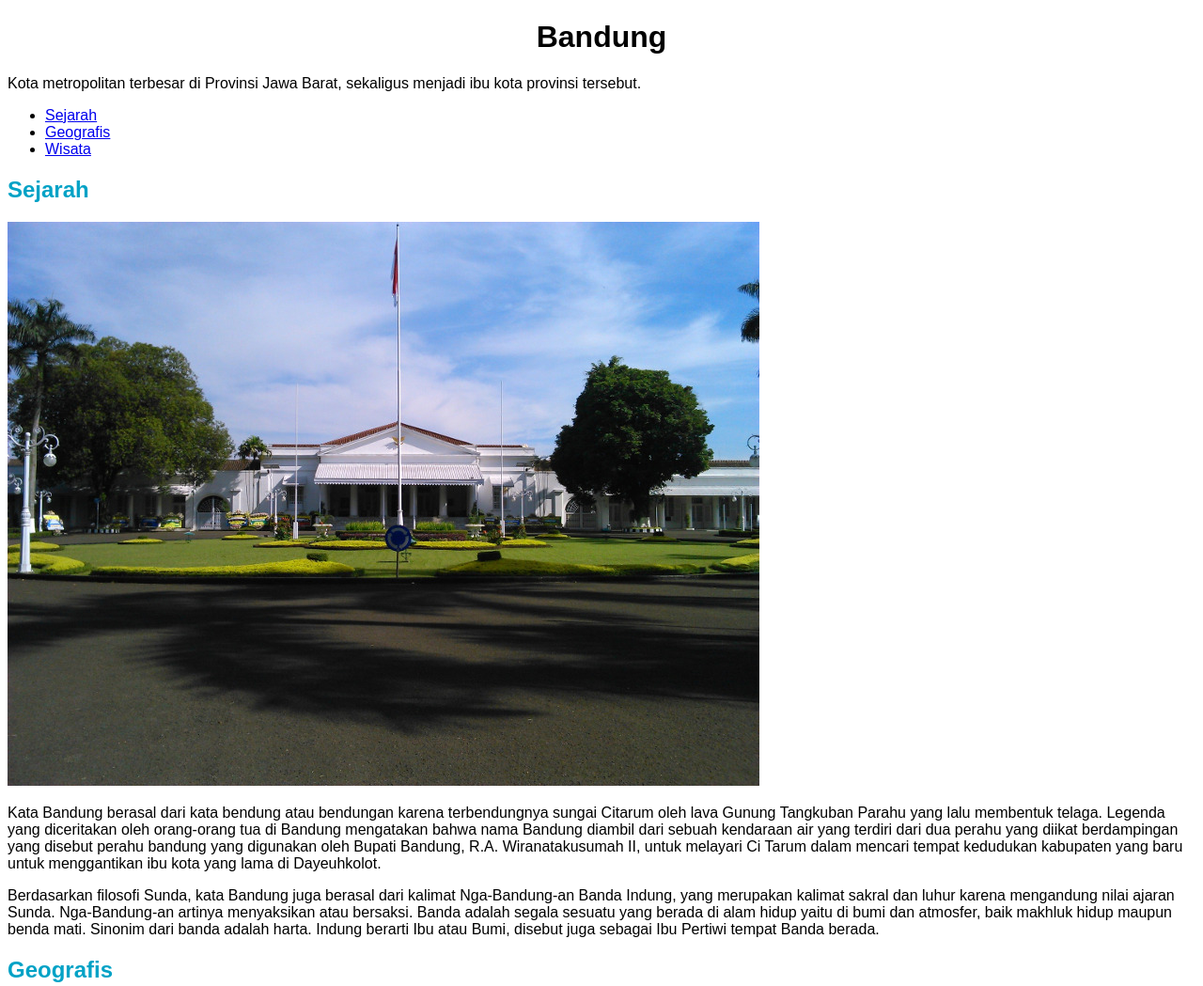
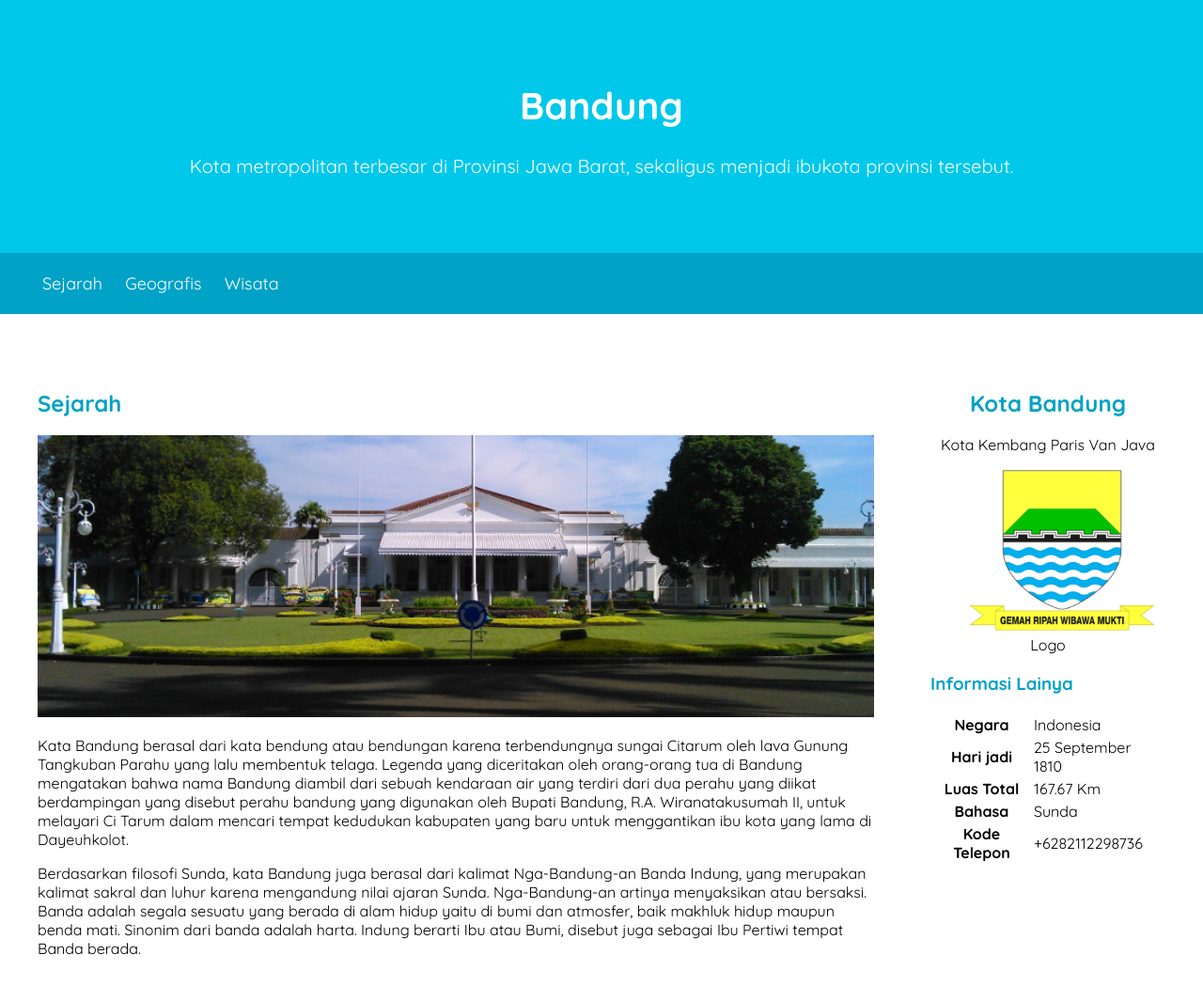
Before and after one commit to akbrhdie123/dicoding-be-fe, a plain HTML site: page Front-End Web/a123-webdasar-labs-102-identifikasi-elemen-halaman-profil/a123-webdasar-labs-102-identifikasi-elemen-halaman-profil/halaman-profil-bandung/index.html in a window 1280 px wide. Shown: the top 1049 px of the page at 94% size. Drawn offline with Linux system fonts and the light colour scheme.

Commit message:
perubahan dan penambahan configuras file css

```diff
--- a/Front-End Web/a123-webdasar-labs-102-identifikasi-elemen-halaman-profil/a123-webdasar-labs-102-identifikasi-elemen-halaman-profil/halaman-profil-bandung/index.html
+++ b/Front-End Web/a123-webdasar-labs-102-identifikasi-elemen-halaman-profil/a123-webdasar-labs-102-identifikasi-elemen-halaman-profil/halaman-profil-bandung/index.html
@@ -1,17 +1,32 @@
 <!DOCTYPE html>
 <html>
   <head>
-    <meta charset="utf-8" />
+    <meta charset="utf-8">
+    <meta name="viewport" content="width=device-width, initial-scale=1">
     <title>Halaman Profil Bandung</title>
-    <link rel="stylesheet" href="/assets/style/style.css">
+
+    <!-- Css Link -->
+    <link rel="stylesheet" href="/Front-End Web/assets/style/style.css" />
+
+    <!-- My Google Fonts -->
+
+    <link rel="preconnect" href="https://fonts.googleapis.com" />
+    <link rel="preconnect" href="https://fonts.gstatic.com" crossorigin />
+    <link
+      href="https://fonts.googleapis.com/css2?family=Quicksand:wght@400;700&display=swap"
+      rel="stylesheet"
+    />
   </head>
 
-  <h1 style="text-align: center;">Bandung</h1>
+  <body>
+    <header>
+      <div class="jumbotron">
+        <h1>Bandung</h1>
       <p>
-    Kota metropolitan terbesar di Provinsi Jawa Barat, sekaligus menjadi ibu
-    kota provinsi tersebut.
+        Kota metropolitan terbesar di Provinsi Jawa Barat, sekaligus menjadi
+        ibukota provinsi tersebut.
       </p>
-
+      </div>
       <nav>
         <ul>
           <li>
@@ -25,92 +40,95 @@
           </li>
         </ul>
       </nav>
-
-  <body>
+    </header>
 
     <main>
+
       <!-- Konten Artikel -->
+
       <div id="content">
-        <article id="Sejarah">
+        <article id="Sejarah" class="card">
           <h2>Sejarah</h2>
-          <img src="/assets/history.jpg" alt="history" />
+          <img src="/Front-End Web/assets/history.jpg" alt="history" class="feature-image" />
           <p>
-            Kata Bandung berasal dari kata bendung atau bendungan karena terbendungnya
-            sungai Citarum oleh lava Gunung Tangkuban Parahu yang lalu membentuk
-            telaga. Legenda yang diceritakan oleh orang-orang tua di Bandung
-            mengatakan bahwa nama Bandung diambil dari sebuah kendaraan air yang
-            terdiri dari dua perahu yang diikat berdampingan yang disebut perahu
-            bandung yang digunakan oleh Bupati Bandung, R.A. Wiranatakusumah II, untuk
-            melayari Ci Tarum dalam mencari tempat kedudukan kabupaten yang baru untuk
-            menggantikan ibu kota yang lama di Dayeuhkolot.
+            Kata Bandung berasal dari kata bendung atau bendungan karena
+            terbendungnya sungai Citarum oleh lava Gunung Tangkuban Parahu yang
+            lalu membentuk telaga. Legenda yang diceritakan oleh orang-orang tua
+            di Bandung mengatakan bahwa nama Bandung diambil dari sebuah
+            kendaraan air yang terdiri dari dua perahu yang diikat berdampingan
+            yang disebut perahu bandung yang digunakan oleh Bupati Bandung, R.A.
+            Wiranatakusumah II, untuk melayari Ci Tarum dalam mencari tempat
+            kedudukan kabupaten yang baru untuk menggantikan ibu kota yang lama
+            di Dayeuhkolot.
           </p>
 
           <p>
             Berdasarkan filosofi Sunda, kata Bandung juga berasal dari kalimat
             Nga-Bandung-an Banda Indung, yang merupakan kalimat sakral dan luhur
-            karena mengandung nilai ajaran Sunda. Nga-Bandung-an artinya menyaksikan
-            atau bersaksi. Banda adalah segala sesuatu yang berada di alam hidup yaitu
-            di bumi dan atmosfer, baik makhluk hidup maupun benda mati. Sinonim dari
-            banda adalah harta. Indung berarti Ibu atau Bumi, disebut juga sebagai Ibu
-            Pertiwi tempat Banda berada.
+            karena mengandung nilai ajaran Sunda. Nga-Bandung-an artinya
+            menyaksikan atau bersaksi. Banda adalah segala sesuatu yang berada
+            di alam hidup yaitu di bumi dan atmosfer, baik makhluk hidup maupun
+            benda mati. Sinonim dari banda adalah harta. Indung berarti Ibu atau
+            Bumi, disebut juga sebagai Ibu Pertiwi tempat Banda berada.
           </p>
         </article>
 
-        <article id="Geografis">
+        <article id="Geografis" class="card">
           <h2>Geografis</h2>
-          <img src="/assets/geografis.jpg" alt="geografis" />
+          <img src="/Front-End Web/assets/geografis.jpg" alt="geografis" class="feature-image" />
           <p>
             Kota Bandung dikelilingi oleh pegunungan, sehingga bentuk morfologi
-            wilayahnya bagaikan sebuah mangkok raksasa, secara geografis kota ini
-            terletak di tengah-tengah provinsi Jawa Barat, serta berada pada
-            ketinggian ±768 m di atas permukaan laut, dengan titik tertinggi di berada
-            di sebelah utara dengan ketinggian 1.050 meter di atas permukaan laut dan
-            sebelah selatan merupakan kawasan rendah dengan ketinggian 675 meter di
-            atas permukaan laut.
+            wilayahnya bagaikan sebuah mangkok raksasa, secara geografis kota
+            ini terletak di tengah-tengah provinsi Jawa Barat, serta berada pada
+            ketinggian ±768 m di atas permukaan laut, dengan titik tertinggi di
+            berada di sebelah utara dengan ketinggian 1.050 meter di atas
+            permukaan laut dan sebelah selatan merupakan kawasan rendah dengan
+            ketinggian 675 meter di atas permukaan laut.
           </p>
 
           <p>
-            Kota Bandung dialiri dua sungai utama, yaitu Sungai Cikapundung dan Sungai
-            Citarum beserta anak-anak sungainya yang pada umumnya mengalir ke arah
-            selatan dan bertemu di Sungai Citarum. Dengan kondisi yang demikian,
-            Bandung selatan sangat rentan terhadap masalah banjir terutama pada musim
-            hujan.
+            Kota Bandung dialiri dua sungai utama, yaitu Sungai Cikapundung dan
+            Sungai Citarum beserta anak-anak sungainya yang pada umumnya
+            mengalir ke arah selatan dan bertemu di Sungai Citarum. Dengan
+            kondisi yang demikian, Bandung selatan sangat rentan terhadap
+            masalah banjir terutama pada musim hujan.
           </p>
         </article>
 
-        <article id="Wisata">
+        <article id="Wisata" class="card">
           <h2>Wisata</h2>
           <p>
-            Sejak dibukanya Jalan Tol Cipularang, kota Bandung telah menjadi tujuan
-            utama dalam menikmati liburan akhir pekan terutama dari masyarakat yang
-            berasal dari Jakarta sekitarnya. Selain menjadi kota wisata belanja, kota
-            Bandung juga dikenal dengan sejumlah besar bangunan lama berarsitektur
-            peninggalan Belanda.
+            Sejak dibukanya Jalan Tol Cipularang, kota Bandung telah menjadi
+            tujuan utama dalam menikmati liburan akhir pekan terutama dari
+            masyarakat yang berasal dari Jakarta sekitarnya. Selain menjadi kota
+            wisata belanja, kota Bandung juga dikenal dengan sejumlah besar
+            bangunan lama berarsitektur peninggalan Belanda.
           </p>
 
           <section>
             <h3>Farm House Lembang</h3>
-            <img src="/assets/farm-house.jpg" alt="farm-house" />
+            <img src="/Front-End Web/assets/farm-house.jpg" alt="farm-house" class="feature-image" />
             <p>
-              Berada di jalur utama Bandung-Lembang, Farm House menjadi objek wisata
-              yang tidak pernah sepi pengunjung. Selain karena letaknya strategis,
-              kawasan ini juga menghadirkan nuansa wisata khas Eropa. Semua itu
-              diterapkan dalam bentuk spot swafoto Instagramable.
+              Berada di jalur utama Bandung-Lembang, Farm House menjadi objek
+              wisata yang tidak pernah sepi pengunjung. Selain karena letaknya
+              strategis, kawasan ini juga menghadirkan nuansa wisata khas Eropa.
+              Semua itu diterapkan dalam bentuk spot swafoto Instagramable.
             </p>
           </section>
 
           <section>
             <h3>Observatorium Bosscha</h3>
-            <img src="/assets/bosscha.jpg" alt="bosscha" />
+            <img src="/Front-End Web/assets/bosscha.jpg" alt="bosscha" class="feature-image" />
             <p>
-              Memiliki beberapa teleskop, antara lain, Refraktor Ganda Zeiss, Schmidt
-              Bimasakti, Refraktor Bamberg, Cassegrain GOTO, dan Teleskop Surya.
-              Refraktor Ganda Zeiss adalah jenis teleskop terbesar untuk meneropong
-              bintang. Benda ini diletakkan pada atap kubah sehingga saat teropong
-              digunakan, atap tersebut harus dibuka. Observatorium Bosscha boleh
-              dikunjungi oleh siapapun, tanpa tiket. Namun, bagi yang ingin menggunakan
-              teleskop Zeiss, wajib mendaftarkan diri. Untuk instansi atau lembaga
-              pendidikan, diberikan jadwal hari Selasa sampai Jumat. Sementara itu,
+              Memiliki beberapa teleskop, antara lain, Refraktor Ganda Zeiss,
+              Schmidt Bimasakti, Refraktor Bamberg, Cassegrain GOTO, dan
+              Teleskop Surya. Refraktor Ganda Zeiss adalah jenis teleskop
+              terbesar untuk meneropong bintang. Benda ini diletakkan pada atap
+              kubah sehingga saat teropong digunakan, atap tersebut harus
+              dibuka. Observatorium Bosscha boleh dikunjungi oleh siapapun,
+              tanpa tiket. Namun, bagi yang ingin menggunakan teleskop Zeiss,
+              wajib mendaftarkan diri. Untuk instansi atau lembaga pendidikan,
+              diberikan jadwal hari Selasa sampai Jumat. Sementara itu,
               kunjungan individu dibuka setiap hari Sabtu.
             </p>
           </section>
@@ -118,15 +136,14 @@
       </div>
 
       <!-- Konten Samping -->
-
         <aside>
-          <article>
+          <article class="profile card">
             <header>
               <h2>Kota Bandung</h2>
               <p>Kota Kembang Paris Van Java</p>
               <figure>
-                <img src="/assets/Bandung_coa.png" alt="">
-                <figcaption>Lambang</figcaption>
+                <img src="/Front-End Web/assets/Bandung_coa.png" alt="Bandung"/>
+                <figcaption>Logo</figcaption>
               </figure>
             </header>
 
@@ -156,20 +173,18 @@
 
                 <tr>
                   <th>Kode Telepon</th>
-                <td>+62 22</td>
+                  <td>+6282112298736</td>
                 </tr>
               </table>
+
             </section>
-
           </article>
         </aside>
-
 
     </main>
 
     <footer>
       <p>Belajar Dasar Pemrograman Web &#169; 2019, Dicoding Academy</p>
     </footer>
-
   </body>
 </html>
--- a/Front-End Web/assets/style/style.css
+++ b/Front-End Web/assets/style/style.css
@@ -1,13 +1,102 @@
-body {
-    font-family: sans-serif;
-}
+* {
+    box-sizing:border-box
+    }
 
-h2, h3 {
-    color: #00a2c6;
-}
+    body {
+    font-family:'Quicksand',sans-serif;
+    padding:0;
+    margin:0
+    }
 
-footer {
-    padding: 20px;
-    color: white;
-    background-color: #00a2c6;
-}
+    h2,h3 {
+    color:#00a2c6
+    }
+
+    footer {
+    padding:20px;
+    color:#fff;
+    background-color:#ee82ee;
+    text-align:center;
+    font-weight:700
+    }
+
+    nav a {
+    font-size:18px;
+    font-weight:400;
+    text-decoration:none;
+    color:#fff
+    }
+
+    nav a:hover {
+    font-weight:700
+    }
+
+    .profile header {
+    text-align:center
+    }
+
+    .feature-image {
+    width:100%;
+    max-height:300px;
+    object-fit:cover;
+    object-position:center
+    }
+
+    .profile img {
+    width:200px
+    }
+
+    .card {
+    box-shadow:0 4px 8px 0 rgba(0,0,0,0,2);
+    border-radius:5px;
+    padding:20px;
+    margin-top:20px
+    }
+
+    .jumbotron {
+    font-size:20px;
+    padding:60px;
+    background-color:#00c8eb;
+    text-align:center;
+    color:#fff
+    }
+
+    nav li {
+    display:inline;
+    list-style-type:none;
+    margin-right:20px
+    }
+
+    nav {
+    background-color:#00a2c6;
+    padding:5px;
+    position:sticky;
+    top:0
+    }
+
+    main {
+    padding:20px;
+    overflow:auto
+    }
+
+    #content {
+    float:left;
+    width:75%
+    }
+
+    aside {
+    float:right;
+    width:25%;
+    padding-left:20px
+    }
+
+    header {
+    display:inline
+    }
+
+    @media screen and (max-width: 1000px) {
+    #content,aside {
+    width:100%;
+    padding:0
+    }
+    }
```
Lines whose indentation alone changed are shown as unchanged.
